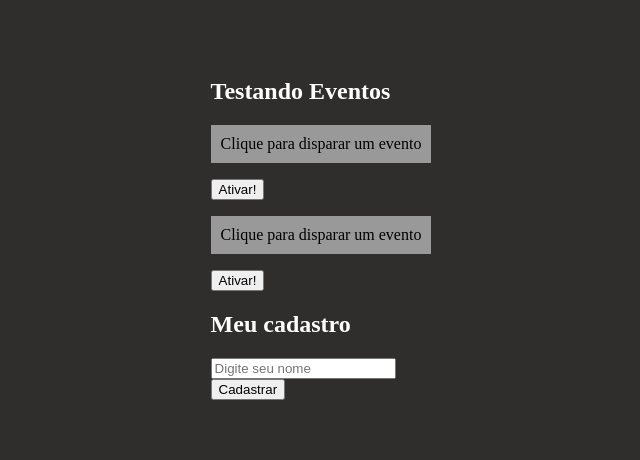
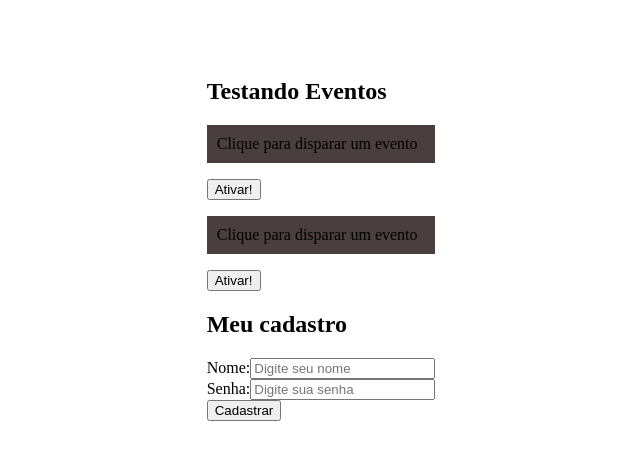
Before and after one commit to JOESTAR117/Curso-React, a React (Vite) app in the folder meu-projeto/: page / in a window 1280 px wide. Shown: the top 460 px of the page, without its empty margins (319-959 px from the left). Built offline with nearby package versions, Linux system fonts and the light colour scheme.

Commit message:
Usestate

```diff
--- a/meu-projeto/src/GlobalStyled.jsx
+++ b/meu-projeto/src/GlobalStyled.jsx
@@ -4,16 +4,16 @@
 body{
   padding: 50px;
   padding-bottom: 500px;
-  background-color: #221e1eee;
+  background-color: #ffffffed;
   display: flex;
   align-items: center;
   justify-content: center;
 
   h1{
-    color: #ffffff;
+    color: #000000;
   }
   p{
-    background-color: #999;
+    background-color: #4b3e3e;
     padding: 10px;
   }
 }
--- a/meu-projeto/src/components/Form/Form.jsx
+++ b/meu-projeto/src/components/Form/Form.jsx
@@ -1,23 +1,44 @@
-function Form(){
+import { useState } from "react";
 
-    function cadastrarUsuario(e){
-        e.preventDefault()
-       console.log("Cadastrou o usuario")
+function Form() {
+  function cadastrarUsuario(e) {
+    e.preventDefault();
+    console.log(`Usuario ${name} foi cadastrado com a senha ${password} `)
   }
 
-    return(
+  const [name, setName] = useState()
+  const [password, setPassword] = useState()
+
+  return (
     <>
       <h1>Meu cadastro</h1>
       <form onSubmit={cadastrarUsuario}>
         <div>
-                    <input type="text" placeholder="Digite seu nome"/>
+          <label htmlFor="name">Nome:</label>
+          <input
+            type="text"
+            id="name"
+            name="name"
+            placeholder="Digite seu nome"
+            onChange={(e) => setName(e.target.value)}
+          />
+        </div>
+        <div>
+          <label htmlFor="password">Senha:</label>
+          <input
+            type="password"
+            id="password"
+            name="password"
+            placeholder="Digite sua senha"
+            onChange={(e) => setPassword(e.target.value)}
+          />
         </div>
         <div>
           <input type="submit" value="Cadastrar" />
         </div>
       </form>
     </>
-    )
+  );
 }
 
 export default Form;
```
Lines whose indentation alone changed are shown as unchanged.
